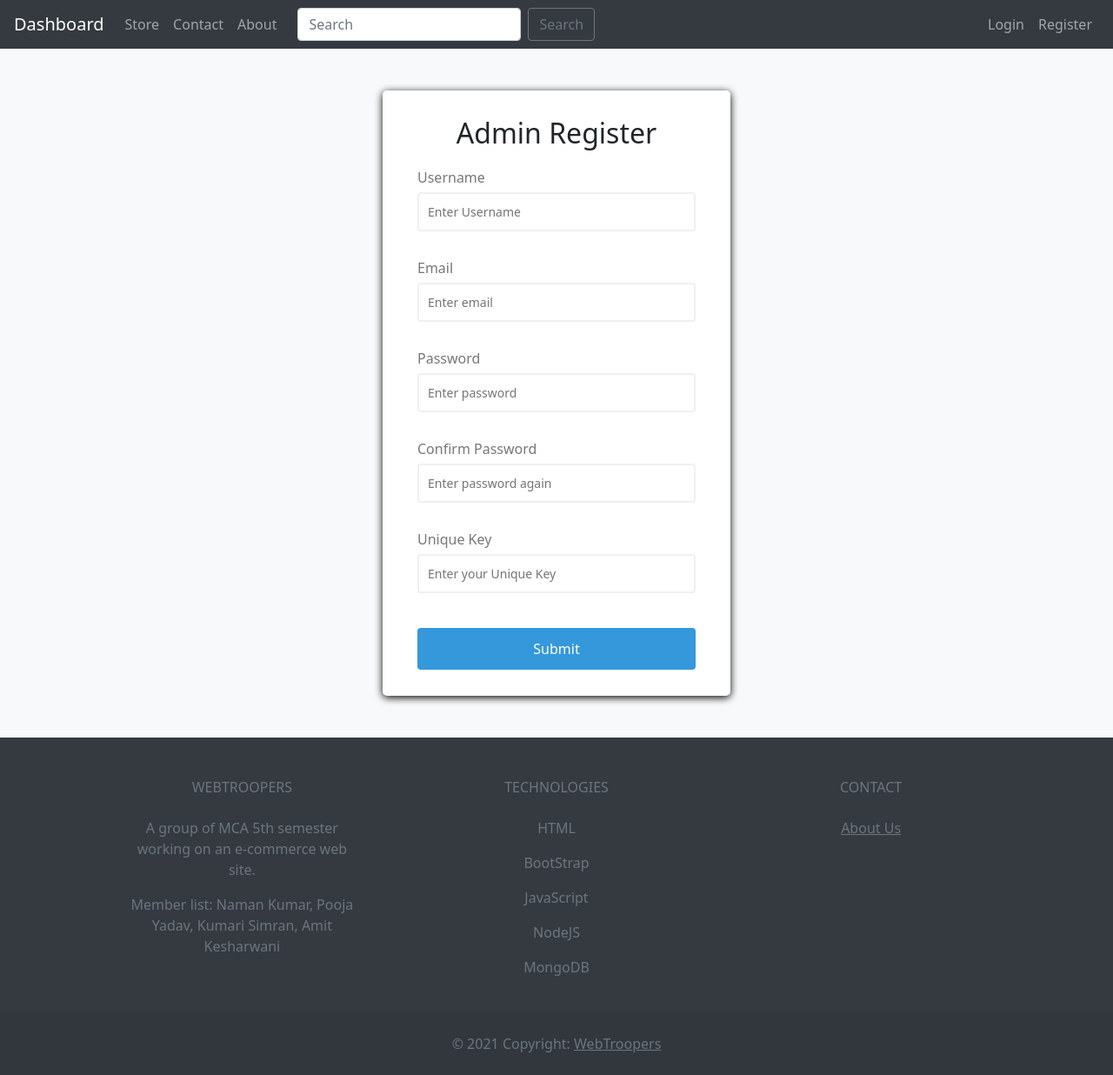
After one commit to namank63/ECommerce, a Node server app: page /admin/register in a window 1280 px wide. The commit adds this page. Shown: the whole page at 87% size. Run offline with Node 20, Linux system fonts and the light colour scheme; some libraries are stand-ins or nearby versions.

Commit message:
Admin Routes Added

```diff
--- a/app.js
+++ b/app.js
@@ -15,6 +15,7 @@ const methodOverride = require('method-override');
 const userRoutes = require('./routes/user');
 const productRoutes = require('./routes/product');
 const dealerRoutes = require('./routes/dealer');
+const adminRoutes = require('./routes/admin');
 
 //CONFIGURATION
 DataBaseConnect();
@@ -51,6 +52,7 @@ app.use((req, res, next) => {
 app.use('/', userRoutes);
 app.use('/', productRoutes);
 app.use('/', dealerRoutes);
+app.use('/', adminRoutes);
 
 app.get('/aboutus', (req, res) => {
     res.render('aboutus')
--- a/public/javascripts/validation.js
+++ b/public/javascripts/validation.js
@@ -1,7 +1,6 @@
 const formType = document.getElementById('form-type');
 
 if(formType != null && formType.innerHTML === 'Login') {
-    console.log('Login Page');
     let gencaptcha = document.querySelector("#gencaptcha");
     let newCaptcha = generateCaptcha();
     gencaptcha.innerHTML = newCaptcha;
--- /dev/null
+++ b/routes/admin.js
@@ -0,0 +1,80 @@
+const express = require('express');
+const router = express.Router();
+const passport = require('passport');
+const catchAsync = require('../utils/catchAsync');
+const User = require('../models/user');
+const Product = require('../models/product');
+const {isLoggedIn, isAuthor, isAdminLoggedIn} = require('../utils/middleware');
+
+router.get('/admin', isAdminLoggedIn, async (req, res) => {
+  res.render('admin/dashboard');
+});
+
+router.get('/admin/users', isAdminLoggedIn, async (req, res) => {
+  const users = await User.find({});
+  res.render('admin/users', {users});
+});
+
+router.get('/admin/products', isAdminLoggedIn, async (req, res) => {
+  const products = await Product.find({});
+  res.render('admin/products', {products});
+});
+
+router.get('/admin/register', (req, res) => {
+  res.render('admin/register');
+});
+
+router.post('/admin/register', catchAsync(async (req, res, next) => {
+  try {
+      const { uniquekey, email, username, createpassword, profile } = req.body;
+      const user = new User({ uniquekey, email, username, profile });
+      const registeredUser = await User.register(user, createpassword);
+      req.login(registeredUser, err => {
+          if (err) return next(err);
+          req.flash('success', 'Welcome to ECommerce Lab!');
+          res.redirect('/admin');
+      })
+  } catch (e) {
+      req.flash('error', e.message);
+      res.redirect('admin/register');
+  }
+}));
+
+router.get('/admin/login', (req, res) => {
+  res.render('admin/login');
+})
+
+router.post('/admin/login', passport.authenticate('local', { failureFlash: true, failureRedirect: '/admin/login' }), (req, res) => {
+  req.flash('success', "Logged in Successfully, Welcome!!");
+  const redirectUrl = req.session.returnTo || '/admin';
+  delete req.session.returnTo;
+  res.redirect(redirectUrl);
+})
+
+router.get('/admin/logout', (req, res) => {
+  req.logout();
+  req.flash('success', "Logged out Successfully, Goodbye!!");
+  res.render('admin/login');
+})
+
+// //SHOW
+// router.get('/users/:id', async(req, res)=>{
+//   const user = await User.findById(req.user._id);
+//   res.render('users/show', {user});
+// });
+
+// //EDIT
+// router.get('/users/:id/edit', async(req, res)=>{
+//   const user = await User.findById(req.user._id);
+//   res.render('users/edit', {user});
+// });
+
+// //UPDATE
+// router.put('/users/:id', catchAsync(async (req, res) => {
+//   const id = req.user._id;
+//   const user = await User.findByIdAndUpdate(id, { ...req.body.user });
+//   req.flash('success', 'Account Updated Successfully!');
+//   res.redirect(`/users/${id}`);
+// }));
+
+module.exports = router;
--- a/routes/product.js
+++ b/routes/product.js
@@ -50,9 +50,7 @@ router.get('/products/:id/edit', async (req, res)=>{
 //Update    /products/:id    PUT
 router.put('/products/:id', catchAsync(async (req, res) => {
     const { id } = req.params;
-    console.log(req.params);
     const product = await Product.findByIdAndUpdate(id, { ...req.body.product });
-    console.log(product);
     req.flash('success', 'Successfully updated product!');
     res.redirect(`/dealer`);
 }));
--- /dev/null
+++ b/views/admin/dashboard.ejs
@@ -0,0 +1 @@
+<% layout('layouts/adminBoilerplate')%>
--- /dev/null
+++ b/views/admin/register.ejs
@@ -0,0 +1,36 @@
+<% layout('layouts/adminBoilerplate')%>
+<div class="my-container">
+    <form id="form" class="my-form" action="/admin/register" method="POST" onSubmit="return registerFormValidation();">
+        <h2 id="form-type">Admin Register</h2>
+        <div class="my-form-control">
+            <label for="username"><i class="zmdi zmdi-account material-icons-name"></i> Username</label>
+            <input type="text" id="username" name="username" placeholder="Enter Username">
+            <small>Error message</small>
+        </div>
+        <div class="my-form-control">
+            <label for="email"><i class="zmdi zmdi-email"></i> Email</label>
+            <input type="text" id="email" name="email" placeholder="Enter email">
+            <small>Error message</small>
+        </div>
+        <div class="my-form-control">
+            <label for="password"><i class="zmdi zmdi-lock"></i> Password</label>
+            <input type="password" id="password" name="createpassword" placeholder="Enter password">
+            <small>Error message</small>
+        </div>
+        <div class="my-form-control">
+            <label for="password2"><i class="zmdi zmdi-lock"></i> Confirm Password</label>
+            <input type="password" id="password2" name="confirmpassword" placeholder="Enter password again">
+            <small>Error message</small>
+        </div>
+        <div class="my-form-control">
+            <label for="uniquekey"><i class="zmdi zmdi-settings"></i> Unique Key</label>
+            <input type="password" id="uniquekey" name="uniquekey" placeholder="Enter your Unique Key">
+            <small>Error message</small>
+        </div>
+        <div class="d-none">
+            <input type="text" id="profile" name="profile" value="admin">
+        </div>
+
+        <button id="submit" >Submit</button>
+    </form>
+</div>
--- /dev/null
+++ b/views/layouts/adminBoilerplate.ejs
@@ -0,0 +1,28 @@
+<!DOCTYPE html>
+<html lang="en">
+
+<head>
+    <meta charset="UTF-8">
+    <meta name="viewport" content="width=device-width, initial-scale=1.0">
+    <link rel="shortcut icon" type="image/jpg" href="images/favicon.ico"/>
+    <link rel="stylesheet" href="/styles/style.css">
+    <link rel="stylesheet" href="https://cdnjs.cloudflare.com/ajax/libs/material-design-iconic-font/2.2.0/css/material-design-iconic-font.min.css">
+    <link rel="stylesheet" href="https://stackpath.bootstrapcdn.com/bootstrap/5.0.0-alpha1/css/bootstrap.min.css" integrity="sha384-r4NyP46KrjDleawBgD5tp8Y7UzmLA05oM1iAEQ17CSuDqnUK2+k9luXQOfXJCJ4I" crossorigin="anonymous">
+    <link rel="stylesheet" href="https://cdnjs.cloudflare.com/ajax/libs/font-awesome/4.7.0/css/font-awesome.min.css">
+    <title>WebTroopers</title>
+</head>
+
+<body class="d-flex flex-column vh-100 bg-light">
+    <%- include('../partials/adminNavbar')%>
+    <main class="container mt-5 mb-5">
+        <%- include('../partials/flash')%>
+        <%- body %>
+    </main>
+    <%- include('../partials/footer')%>
+
+    <script src="https://cdn.jsdelivr.net/npm/popper.js@1.16.0/dist/umd/popper.min.js" integrity="sha384-Q6E9RHvbIyZFJoft+2mJbHaEWldlvI9IOYy5n3zV9zzTtmI3UksdQRVvoxMfooAo" crossorigin="anonymous"></script>
+    <script src="https://stackpath.bootstrapcdn.com/bootstrap/5.0.0-alpha1/js/bootstrap.min.js" integrity="sha384-oesi62hOLfzrys4LxRF63OJCXdXDipiYWBnvTl9Y9/TRlw5xlKIEHpNyvvDShgf/" crossorigin="anonymous"></script>
+    <script scr="https://cdnjs.cloudflare.com/ajax/libs/jquery/3.2.1/jquery.min.js"></script>
+    <script src='/javascripts/validation.js'></script>
+</body>
+</html>
--- /dev/null
+++ b/views/partials/adminNavbar.ejs
@@ -0,0 +1,44 @@
+<nav class="navbar sticky-top navbar-expand-lg navbar-dark bg-dark">
+    <div class="container-fluid">
+        <a class="navbar-brand" href="/admin">Dashboard</a>
+        <button class="navbar-toggler" type="button" data-toggle="collapse" data-target="#navbarNavAltMarkup"
+            aria-controls="navbarNavAltMarkup" aria-expanded="false" aria-label="Toggle navigation">
+            <span class="navbar-toggler-icon"></span>
+        </button>
+        <div class="collapse navbar-collapse" id="navbarNavAltMarkup">
+            <div class="navbar-nav">
+                <a class="nav-link" href="/">Store</a>
+            </div>
+            <% if(currentUser && currentUser.profile === 'admin') { %>
+                <div class="navbar-nav">
+                    <a class="nav-link" href="/admin/users">Users</a>
+                </div>
+                <div class="navbar-nav">
+                    <a class="nav-link" href="/admin/products">Products</a>
+                </div>
+            <% } %>
+            <div class="navbar-nav">
+                <a class="nav-link" href="/contact">Contact</a>
+            </div>
+            <div class="navbar-nav">
+                <a class="nav-link" href="aboutus">About</a>
+            </div>
+
+            <form class=" ml-3 form-inline my-2 my-lg-0">
+                <div style="display: flex;">
+                    <input class="form-control mr-sm-2" type="search" placeholder="Search" aria-label="Search">
+                    <button class="btn btn-outline-secondary my-2 my-sm-0" type="submit">Search</button>
+                </div>
+            </form>
+
+            <div class="navbar-nav ml-auto">
+                <% if(!currentUser) {%>
+                    <a class="nav-link" href="/admin/login">Login</a>
+                    <a class="nav-link" href="/admin/register">Register</a>
+                <% } else {%>
+                    <a class="nav-link" href="/admin/logout">Logout</a>
+                <% } %>
+            </div>
+        </div>
+    </div>
+</nav>
--- a/views/partials/navbar.ejs
+++ b/views/partials/navbar.ejs
@@ -60,7 +60,7 @@
                     </div>
                 </div>
 
-                <a class="nav-link" href="/">Cart<sup class="px-1 rounded text-dark bg-info m-2">4</sup></a>
+                <a class="nav-link" href="/user/<%-currentUser._id%>/cart">Cart<sup class="px-1 rounded text-dark bg-info m-2"><%-currentUser.cartItemCount%></sup></a>
                 <a class="nav-link" href="/logout">Logout</a>
                 <% } %>
             </div>
```
Also changed, not shown: models/user.js (+10 -1 lines), routes/user.js (+47 -18 lines), utils/middleware.js (+7 -0 lines), views/admin/login.ejs (added, +27 -0 lines), views/admin/products.ejs (added, +36 -0 lines), views/admin/users.ejs (added, +46 -0 lines), views/cart/index.ejs (added, +36 -0 lines), views/products/index.ejs (+6 -1 lines).
